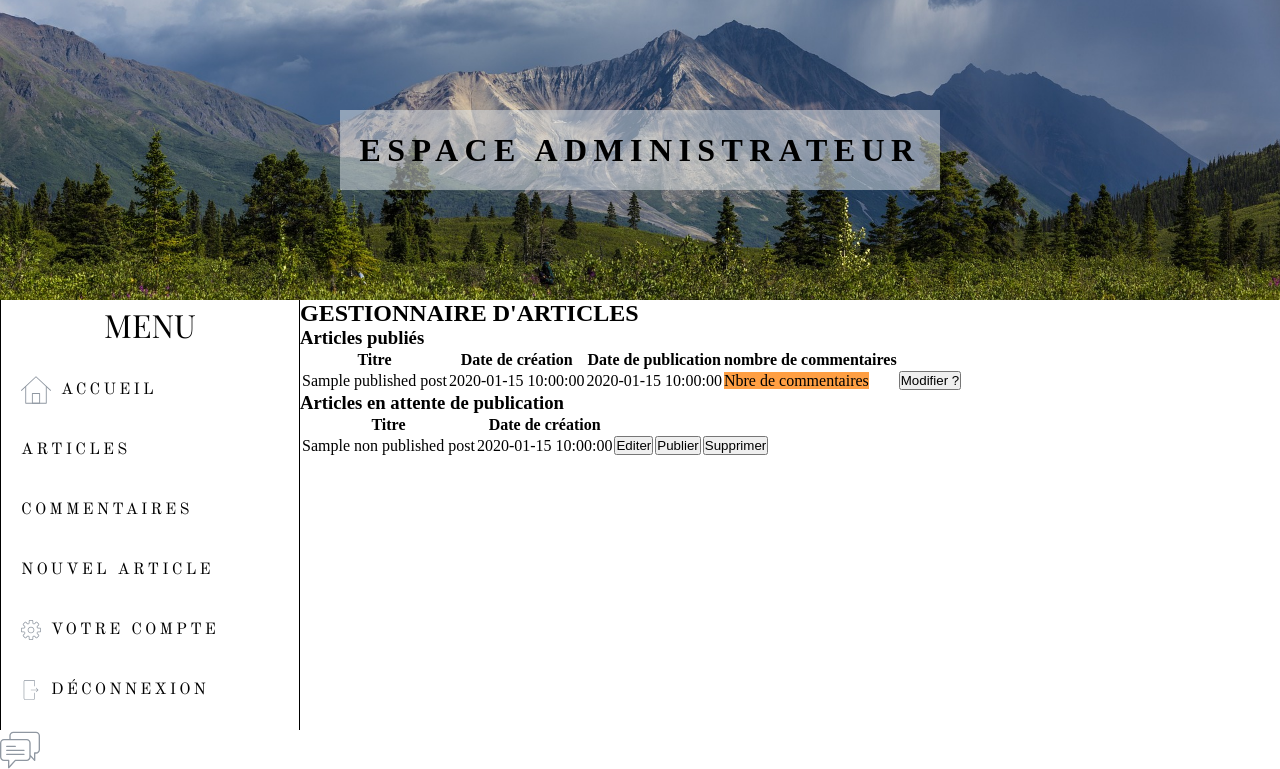
After one commit to PaulineDMR/P4_jean_forteroche, a PHP site: template view/backend/postAdminView.php in a window 1280 px wide. The commit adds this page. Shown: the top 769 px of the page. Run offline with PHP 8.4, Linux system fonts and the light colour scheme; the template is opened without the code that fills it: most values are stand-ins (such as "Sample title", 1, 10 or a date in 2020).

Commit message:
Write a new post - Edit a post and update it - See all posts and its status

```diff
--- a/model/AdminManager.php
+++ b/model/AdminManager.php
@@ -1,5 +1,6 @@
 <?php
 require_once("Manager.php");
+require_once("Admin.php");
 
 class AdminManager extends Manager {
 
--- a/model/Post.php
+++ b/model/Post.php
@@ -84,7 +84,7 @@ class Post extends Model {
     /**
      * @return mixed
      */
-    public function getPublicationDate()
+    public function getPublication_date()
     {
         return $this->publication_date;
     }
@@ -178,7 +178,7 @@ class Post extends Model {
      *
      * @return self
      */
-    public function setPublicationDate($publication_date)
+    public function setPublication_date($publication_date)
     {
         $this->publication_date = $publication_date;
 
--- /dev/null
+++ b/view/backend/postAdminView.php
@@ -0,0 +1,67 @@
+<?php
+ob_start();
+?>
+	<div id="postadmin-main">
+		<h2>GESTIONNAIRE D'ARTICLES</h2>
+
+		<div id="publications">
+			<h3>Articles publiés</h3>
+
+			<table class="postadmin-table">
+				<tr>
+					<th>Titre</th>
+					<th>Date de création</th>
+					<th>Date de publication</th>
+					<th>nombre de commentaires</th>
+				</tr>
+<?php
+	foreach ($publishedPosts as $value) {
+?>
+				<tr>
+					<td><?= $value->getTitle(); ?></td>
+					<td><?= $value->getPost_date(); ?></td>
+					<td><?= $value->getPublication_date(); ?></td>
+					<td><span class="todo">Nbre de commentaires</span></td>
+					<td><button>Modifier ?</button></td>
+				</tr>
+<?php
+	}
+?>
+			</table>
+
+
+		<div id="brouillons">
+			<h3>Articles en attente de publication</h3>
+
+			<table class="postadmin-table">
+				<tr>
+					<th>Titre</th>
+					<th>Date de création</th>
+				</tr>
+<?php
+	foreach ($nonPublishedPosts as $value) {
+?>
+				<tr>
+					<td><?= $value->getTitle(); ?></td>
+					<td><?= $value->getPost_date(); ?></td>
+					<td><a href="index.php?action=writePost&amp;id=<?= $value->getId(); ?>"><button>Editer</button></a></td>
+					<td><button>Publier</button></td>
+					<td><button>Supprimer</button></td>
+				</tr>
+<?php
+	}
+?>
+			</table>
+		</div>
+	</div>
+
+
+
+
+<?php
+
+$page_content = ob_get_clean();
+
+require("template.php");
+
+?>
--- a/view/backend/template.php
+++ b/view/backend/template.php
@@ -6,6 +6,7 @@
 	<title>Espace administration</title>
 	<link rel="stylesheet" type="text/css" href="view/frontend/style.css">
 	<link href="https://fonts.googleapis.com/css?family=Old+Standard+TT|Playfair+Display" rel="stylesheet">
+
 </head>
 
 <body>
@@ -27,7 +28,7 @@
 					<p id="menu-element1">Accueil</p>
 				</li>
 				<li class="menu-element">
-					<p id="menu-element2">Articles</p>
+					<p id="menu-element2"><a href="index.php?action=postAdmin">Articles</a></p>
 				</li>
 				<li class="menu-element">
 					<p id="menu-element3">Commentaires</p>
--- a/view/frontend/indexView.php
+++ b/view/frontend/indexView.php
@@ -11,7 +11,7 @@ foreach ( $resp AS $value ) {
 
 	<div>
 		<h3><?= htmlspecialchars($value->getTitle()); ?></h3>
-		<p><?= nl2br(htmlspecialchars($value->getContent())); ?></p>
+		<p><?= $value->getContent(); ?></p>
 		<p><?= htmlspecialchars($value->getPost_date()); ?></p>
 		<a href="index.php?action=post&amp;id=<?= $value->getId(); ?>">Commentaires</a>
 	</div>
```
Also changed, not shown: controller/backend.php (+21 -2 lines), index.php (+23 -2 lines), model/PostManager.php (+17 -1 lines), view/backend/writePostView.php (+13 -2 lines).
